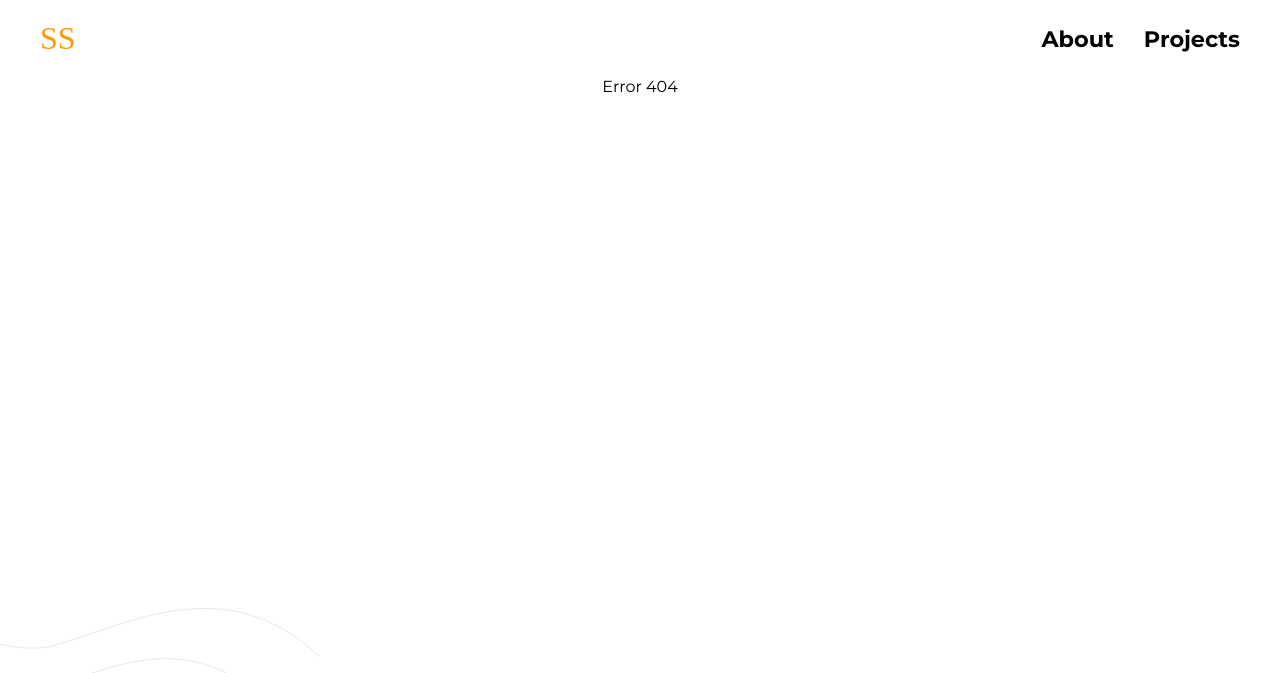
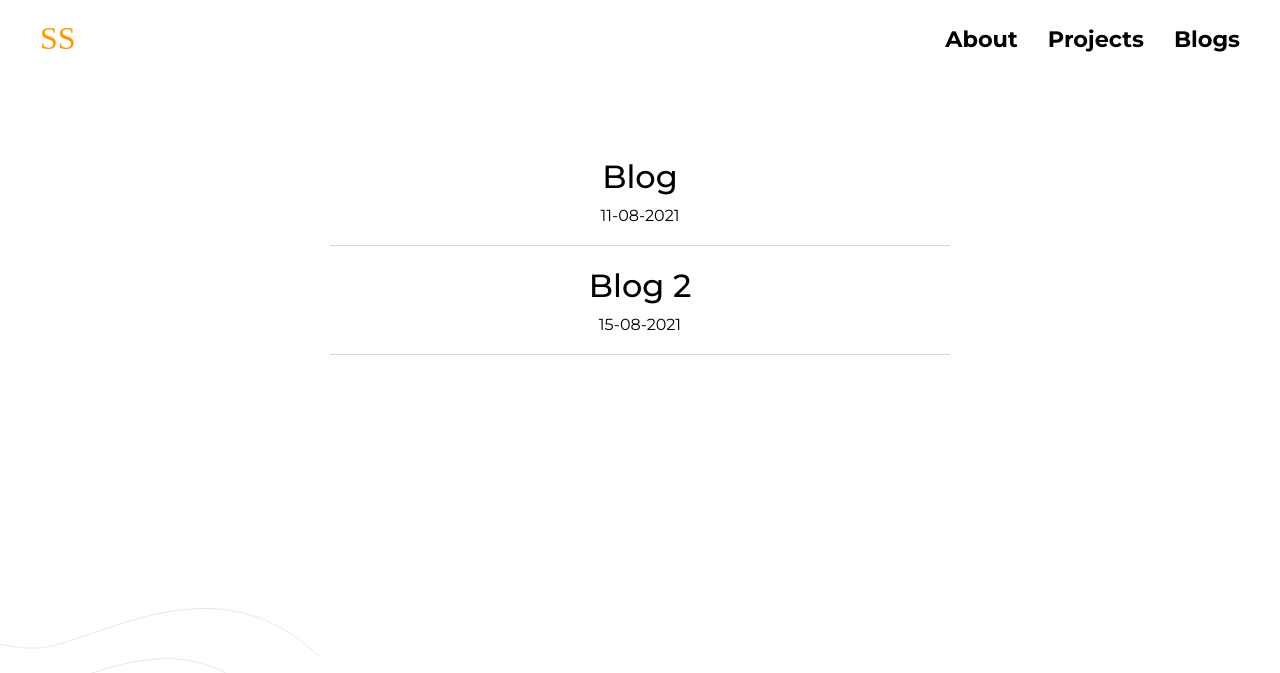
Before and after one commit to saurabhsutar192/Portfolio-Gatsby, a Gatsby site: page /blogs in a window 1280 px wide. Before the commit this address had no page. Shown: the top 673 px of the page. Built offline with nearby package versions, Linux system fonts and the light colour scheme; Gatsby itself is replaced by a stand-in of ours; a web font is replaced by a local one.

Commit message:
adding blog section

```diff
--- a/gatsby-config.js
+++ b/gatsby-config.js
@@ -11,7 +11,13 @@ module.exports = {
         path: `${__dirname}/src/images`,
       },
     },
-
+    {
+      resolve: `gatsby-source-filesystem`,
+      options: {
+        name: `blogs`,
+        path: `${__dirname}/src/blogs`,
+      },
+    },
     `gatsby-transformer-sharp`,
     `gatsby-plugin-sharp`,
     `gatsby-transformer-remark`,
--- /dev/null
+++ b/src/CSS/blogs.css
@@ -0,0 +1,32 @@
+.blogContainer {
+  margin-top: 40px;
+  padding: 20px;
+  display: flex;
+  flex-direction: column;
+  align-items: center;
+}
+.blog {
+  padding: 20px 0;
+
+  width: 50%;
+  border-bottom: 1px solid rgb(214, 214, 214);
+}
+.blog a {
+  text-decoration: none;
+  color: #000;
+}
+.blog:hover {
+  background-color: rgb(214, 214, 214);
+}
+
+.bTitle {
+  font-size: 2rem;
+  font-weight: 500;
+  margin-bottom: 10px;
+}
+
+@media (orientation: portrait) {
+  .blog {
+    width: 100%;
+  }
+}
--- /dev/null
+++ b/src/blogs/blog1.md
@@ -0,0 +1,9 @@
+---
+title: Blog
+slug: blog1
+date: 11-08-2021
+---
+
+### This is Blog 1
+
+Irure est magna incididunt ullamco commodo nisi proident. Proident fugiat magna ea reprehenderit id ullamco pariatur fugiat non. Velit qui sunt occaecat elit cupidatat eu exercitation in nisi aute eiusmod esse. Aliqua in ad ipsum nostrud incididunt id. Nostrud ut magna officia mollit incididunt magna sit fugiat veniam id eiusmod sit ad deserunt. Consectetur elit ad laborum et anim ea proident reprehenderit ullamco cillum. Mollit ea sit incididunt officia exercitation ut excepteur officia occaecat.
--- /dev/null
+++ b/src/blogs/blog2.md
@@ -0,0 +1,15 @@
+---
+title: Blog 2
+slug: blog2
+date: 15-08-2021
+---
+
+### This is Blog 2
+
+Est enim sint consectetur dolore amet cupidatat aliqua anim amet reprehenderit commodo velit dolor do. Minim excepteur sunt excepteur consequat deserunt nulla minim excepteur ea proident quis non. Mollit qui occaecat culpa incididunt. Fugiat do adipisicing ex ad elit culpa irure anim nostrud eu eiusmod sunt consequat fugiat. Ex aliquip ex sint nulla dolore culpa officia consequat officia voluptate commodo.
+
+Magna culpa in laborum sunt do velit aliquip consequat aliquip tempor dolore nisi. Proident minim nisi et ad adipisicing cupidatat proident dolore amet. Aliquip quis velit nulla laboris dolor consequat exercitation Lorem incididunt culpa do magna reprehenderit. Veniam excepteur consectetur et nostrud veniam et.
+
+Exercitation occaecat irure duis non aliquip nostrud nulla irure nulla deserunt. Dolore consequat ea proident consectetur incididunt magna eu eiusmod eu velit amet ad. Fugiat minim voluptate voluptate quis elit enim exercitation incididunt sint mollit.
+
+Anim Lorem cupidatat veniam nostrud exercitation sint ut culpa nisi consectetur. Laborum incididunt ex adipisicing anim culpa elit. Irure Lorem fugiat aliqua ad anim dolore qui deserunt nisi tempor. Nostrud est ut anim dolore officia consectetur enim sunt exercitation aliqua culpa nisi voluptate. Occaecat velit duis quis consectetur minim tempor officia ut. Reprehenderit ullamco consectetur Lorem dolor non occaecat consequat dolor. Consequat deserunt esse fugiat nulla magna sint eiusmod incididunt.
--- a/src/components/MainLayout.js
+++ b/src/components/MainLayout.js
@@ -17,6 +17,9 @@ function Layout({ children }) {
           </Link>
           <Link to="/projects">
             <span>Projects</span>
+          </Link>
+          <Link to="/blogs">
+            <span>Blogs</span>
           </Link>
         </div>
       </div>
--- /dev/null
+++ b/src/pages/blogs/index.js
@@ -0,0 +1,40 @@
+import { Link, graphql } from "gatsby"
+import React from "react"
+import Layout from "../../components/MainLayout"
+import "../../CSS/blogs.css"
+
+function blog({ data }) {
+  return (
+    <Layout>
+      <section className="blogContainer">
+        {data.allMarkdownRemark.nodes.map(arr => {
+          return (
+            <div key={arr.id} className="blog">
+              <Link to={"/blogs/" + arr.frontmatter.slug}>
+                <p className="bTitle">{arr.frontmatter.title}</p>
+                <p className="bDate">{arr.frontmatter.date}</p>
+              </Link>
+            </div>
+          )
+        })}
+      </section>
+    </Layout>
+  )
+}
+
+export default blog
+
+export const query = graphql`
+  {
+    allMarkdownRemark(sort: { fields: frontmatter___date }) {
+      nodes {
+        frontmatter {
+          date
+          title
+          slug
+        }
+        id
+      }
+    }
+  }
+`
```
Also changed, not shown: gatsby-node.js (added, +30 -0 lines), src/CSS/mainBlog.css (added, +23 -0 lines), src/templates/blogTemplate.js (added, +34 -0 lines).
